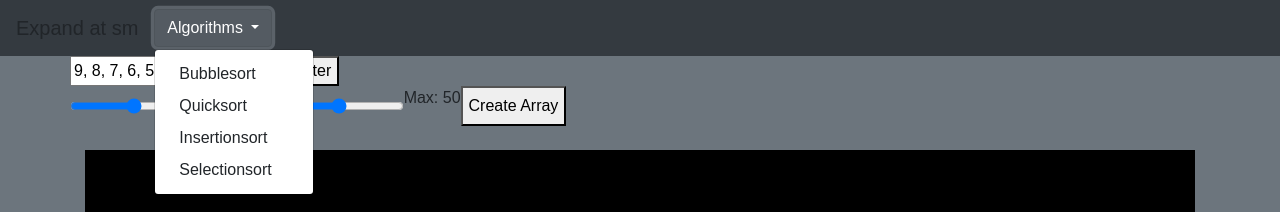
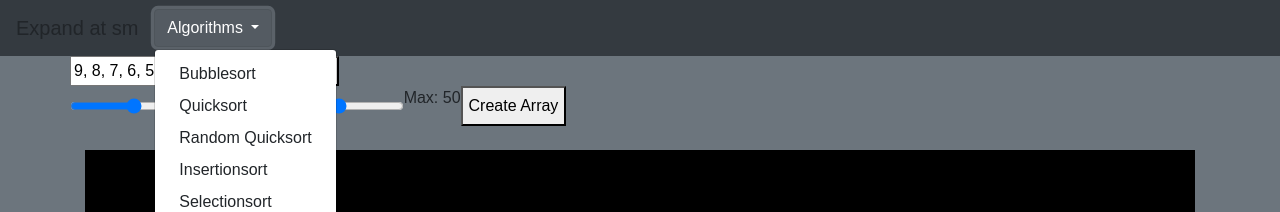
Before and after one commit to dandre3000/sorting-animation, a Vue app: page / in a window 1280 px wide. Both pictures are taken after a click on the button "Algorithms". Shown: the top 212 px of the page. Built offline with nearby package versions, Linux system fonts and the light colour scheme.

Commit message:
Add random quicksort

```diff
--- a/src/Navbar.vue
+++ b/src/Navbar.vue
@@ -9,6 +9,7 @@
 				<div class="dropdown-menu" aria-labelledby="dropdownMenuButton">
 					<a class="dropdown-item" href="#" @click="setSort('bubblesort')">Bubblesort</a>
 					<a class="dropdown-item" href="#" @click="setSort('quicksort')">Quicksort</a>
+					<a class="dropdown-item" href="#" @click="setSort('randomquicksort')">Random Quicksort</a>
 					<a class="dropdown-item" href="#" @click="setSort('insertionsort')">Insertionsort</a>
 					<a class="dropdown-item" href="#" @click="setSort('selectionsort')">Selectionsort</a>
 				</div>
--- a/src/algorithms.js
+++ b/src/algorithms.js
@@ -203,6 +203,94 @@ export const quicksort = (arr, descending) => {
 	return sequence
 }
 
+export const randomquicksort = (arr, descending) => {
+	const copy = cleanArrayClone(arr)
+
+	const sequence = [{ type: 'genesis' }]
+	sequence.index = 0
+
+	const pivotIdx = (arr, l, r) => {
+		let idx = l
+		do {
+			idx = l + Math.round(Math.random() * (r - l)) // random element
+		} while (arr[idx].status == SORTED)
+
+		return idx
+	}
+
+	const partition = (arr, l, r) => {
+		if (!descending) {
+			const idx = pivotIdx(arr, l, r)
+			const pivot = arr[idx].value
+
+			let i = l + 1
+
+			sequence.push({ type: 'swap', index1: idx, index2: l })
+			swap(arr, idx, l)
+
+			for (let j = i; j <= r; j++) {
+				sequence.push({ type: 'comparison', index1: j, index2: l, operator: '<' })
+
+				if (arr[j].value < pivot) {
+					sequence.push({ type: 'swap', index1: i, index2: j })
+
+					swap(arr, i, j)
+					i++
+				}
+			}
+
+			sequence.push({ type: 'swap', index1: l, index2: i - 1 })
+			swap(arr, l, i - 1)
+			sequence.push({ type: 'status', idx: i - 1, before: UNSORTED, after: SORTED })
+
+			return i - 1
+		} else {
+			const idx = pivotIdx(arr, l, r)
+			const pivot = arr[idx].value
+
+			let i = l + 1
+
+			sequence.push({ type: 'swap', index1: idx, index2: l })
+			swap(arr, idx, l)
+
+			for (let j = i; j <= r; j++) {
+				sequence.push({ type: 'comparison', index1: j, index2: l, operator: '>' })
+
+				if (arr[j].value > pivot) {
+					sequence.push({ type: 'swap', index1: i, index2: j })
+
+					swap(arr, i, j)
+					i++
+				}
+			}
+
+			sequence.push({ type: 'swap', index1: l, index2: i - 1 })
+			swap(arr, l, i - 1)
+			sequence.push({ type: 'status', idx: i - 1, before: UNSORTED, after: SORTED })
+
+			return i - 1
+		}
+	}
+
+	const sort = (arr, l, r) => {
+		if (l < r) {
+			const p = partition(arr, l, r); //index returned from partition
+			sort(arr, l, p - 1)
+			sort(arr, p + 1, r)
+		} else if (l == r) {
+			sequence.push({ type: 'status', idx: l, before: UNSORTED, after: SORTED })
+		}
+
+		return arr;
+	}
+
+	sort(copy, 0, copy.length - 1)
+
+	sequence.push({ type: 'end' })
+
+	return sequence
+}
+
 export const insertionsort = (arr, descending) => {
 	const copy = cleanArrayClone(arr)
 
```
